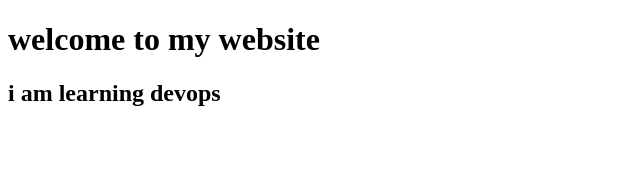
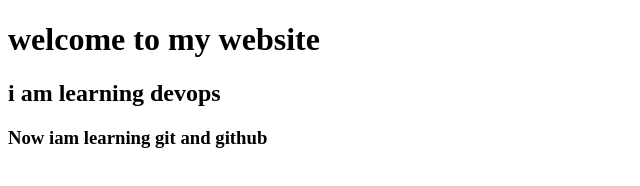
Before and after one commit to PrekshaPS04/devopsdsgitdemo, a plain HTML site: page index.html in a window 1280 px wide. Shown: the whole page, without its empty margins (0-640 px from the left). Drawn offline with Linux system fonts and the light colour scheme.

Commit message:
second commit

```diff
--- a/index.html
+++ b/index.html
@@ -8,5 +8,6 @@
 <body>
    <h1>welcome to my website</h1>
    <h2>i am learning devops</h2>
+   <h3>Now iam learning git and github</h3>
 </body>
 </html>
```
